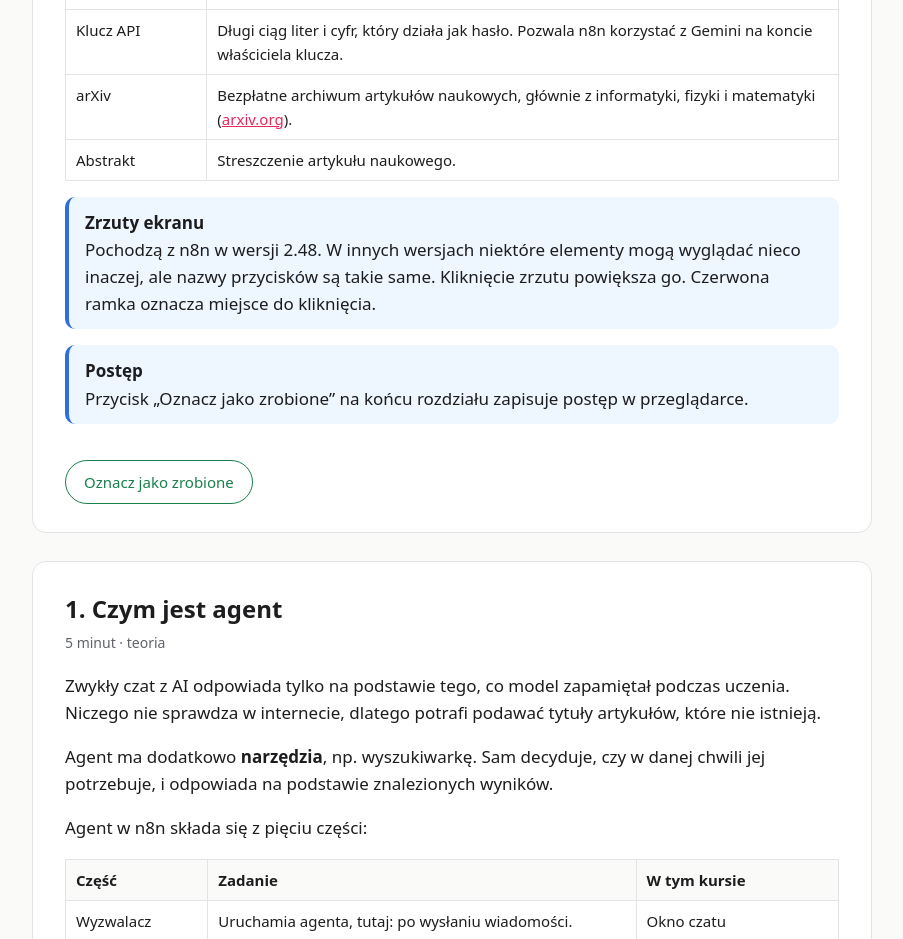
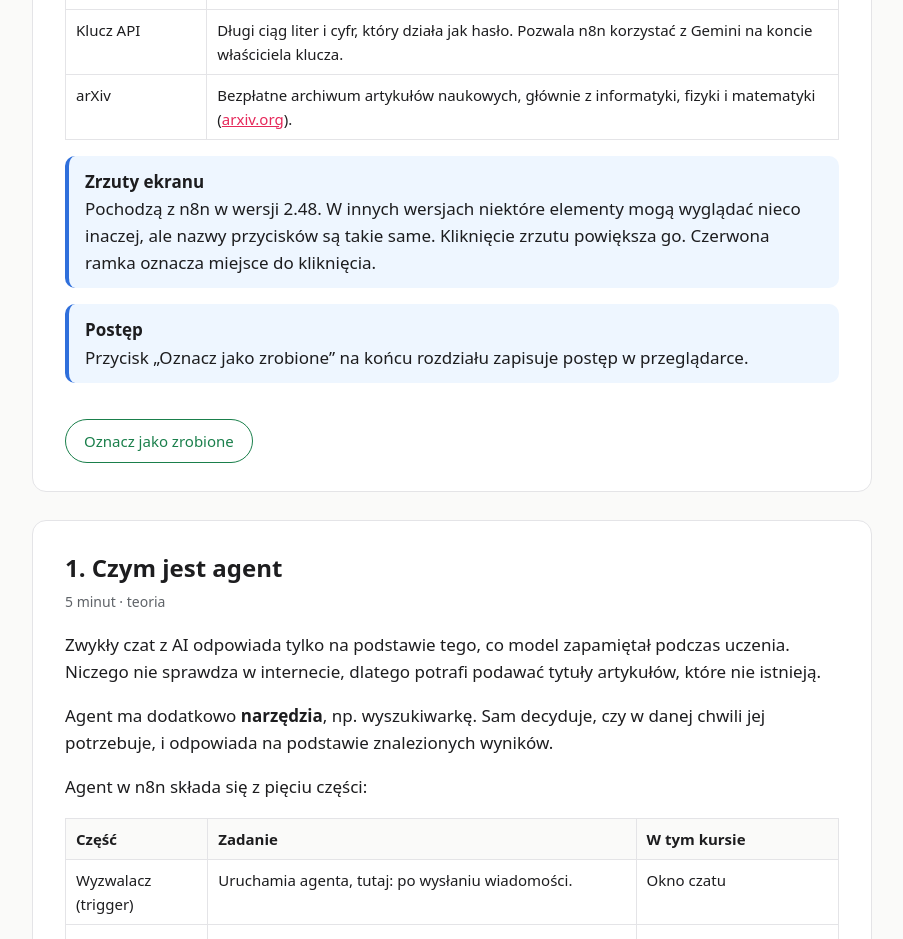
Before and after one commit to patthub/ibi_n8n, a plain HTML site: page index.html in a window 1280 px wide. Shown: the part 900-1839 px from the top of the page, without its empty margins (334-1237 px from the left). Drawn offline with Linux system fonts and the light colour scheme.

Commit message:
Słowniczek: bez hasła Abstrakt
Co-Authored-By: Claude Opus 5.5 <noreply@anthropic.com>

```diff
--- a/index.html
+++ b/index.html
@@ -85,7 +85,6 @@ footer{text-align:center;color:var(--muted);font-size:14px;padding:10px 20px 40p
     <tr><td>Model językowy</td><td>Program, który rozumie i pisze tekst, np. ChatGPT. W kursie używany jest Gemini od Google.</td></tr>
     <tr><td>Klucz API</td><td>Długi ciąg liter i cyfr, który działa jak hasło. Pozwala n8n korzystać z Gemini na koncie właściciela klucza.</td></tr>
     <tr><td>arXiv</td><td>Bezpłatne archiwum artykułów naukowych, głównie z informatyki, fizyki i matematyki (<a href="https://arxiv.org" target="_blank" rel="noopener">arxiv.org</a>).</td></tr>
-    <tr><td>Abstrakt</td><td>Streszczenie artykułu naukowego.</td></tr>
   </table>
   <div class="tip"><b>Zrzuty ekranu</b>Pochodzą z n8n w wersji 2.48. W innych wersjach niektóre elementy mogą wyglądać nieco inaczej, ale nazwy przycisków są takie same. Kliknięcie zrzutu powiększa go. Czerwona ramka oznacza miejsce do kliknięcia.</div>
   <div class="tip"><b>Postęp</b>Przycisk „Oznacz jako zrobione” na końcu rozdziału zapisuje postęp w przeglądarce.</div>
```
